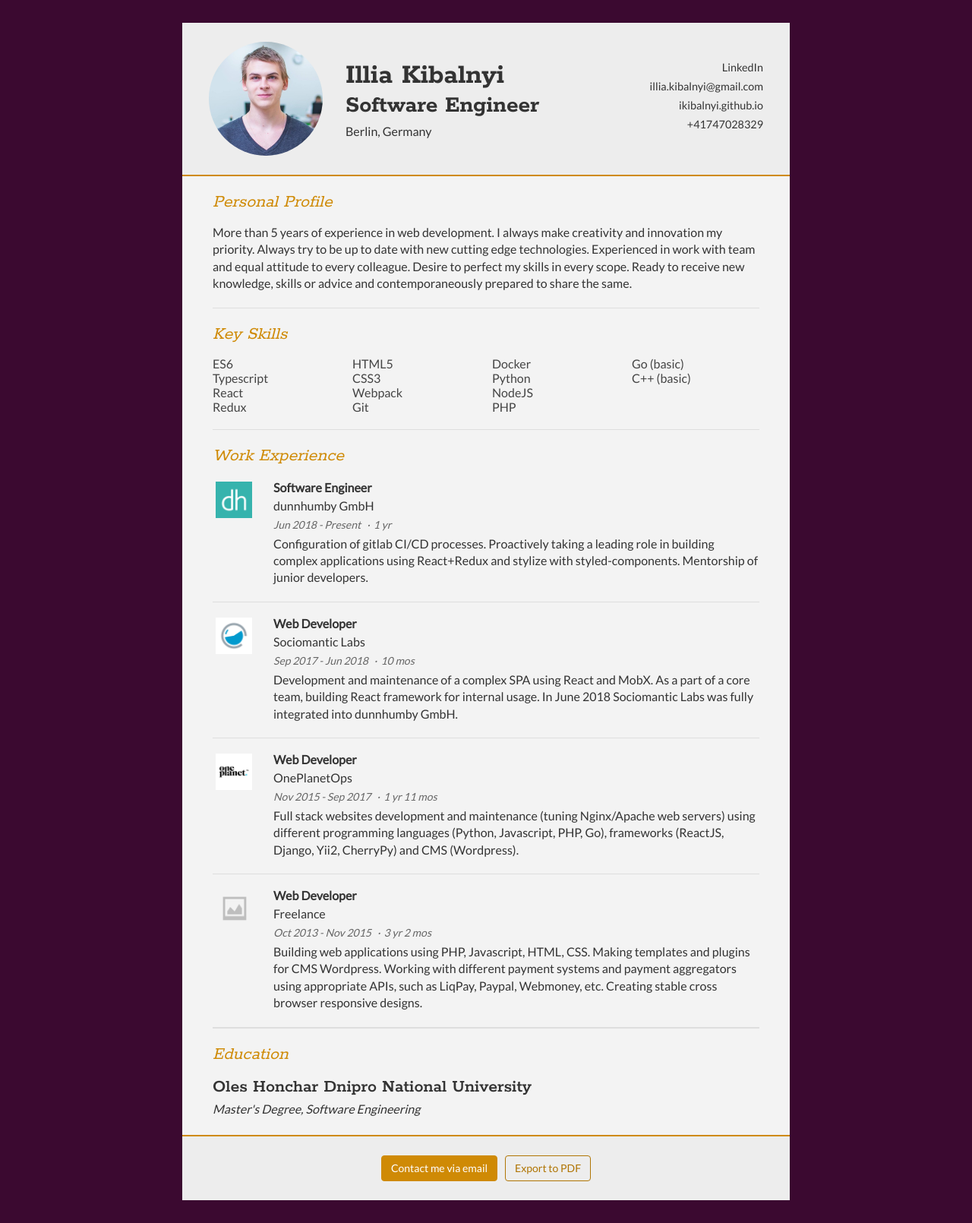
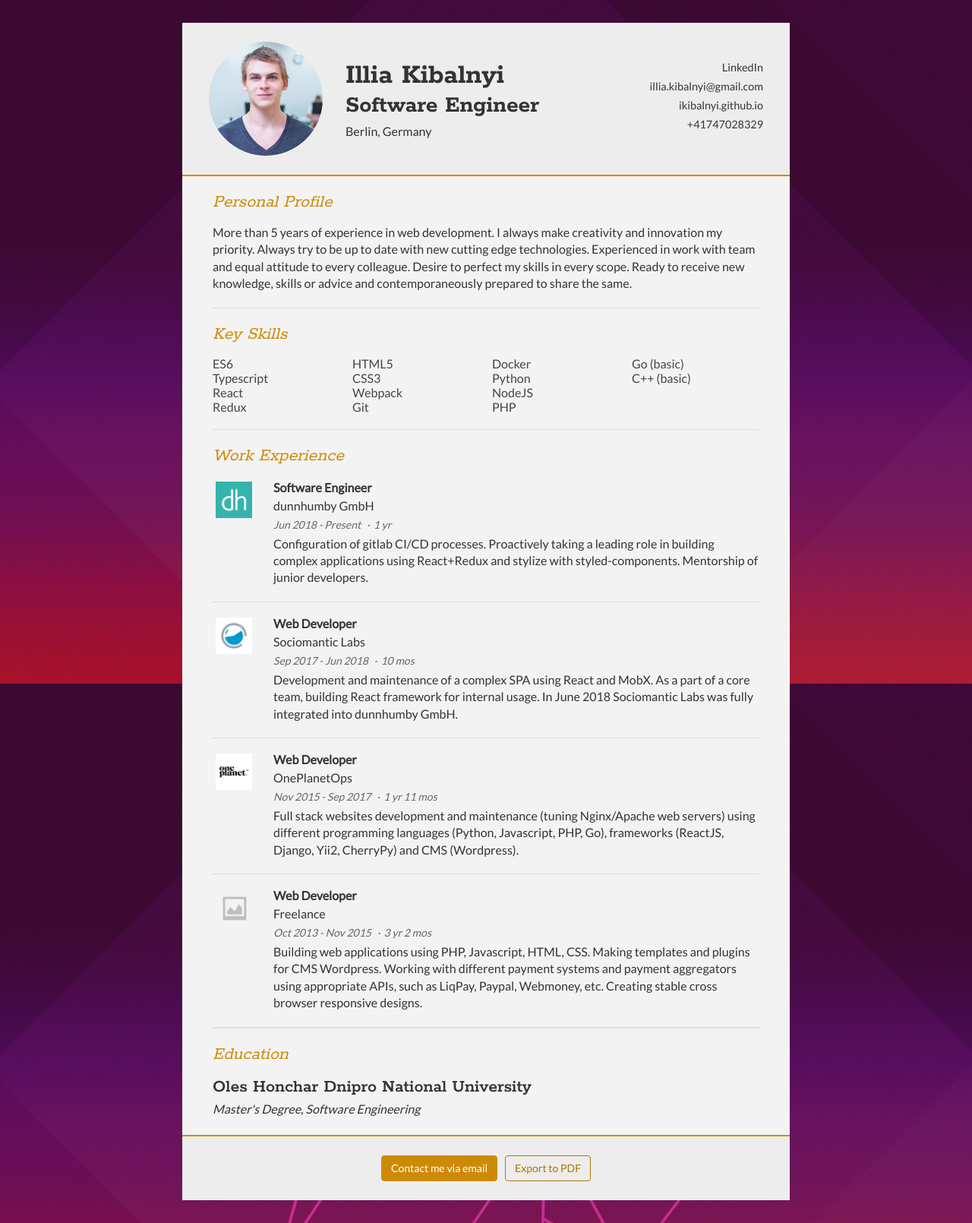
Before and after one commit to ikibalnyi/ikibalnyi.github.io, a Jekyll site: the page built from index.html, in a window 1280 px wide. Shown: the whole page at 76% size. Built offline with Jekyll 4.4.1, drawn with Linux system fonts in a browser that asks for light colours.

Commit message:
Fix bg image path.

```diff
--- a/_sass/_base.scss
+++ b/_sass/_base.scss
@@ -33,7 +33,7 @@ body {
     flex-direction: column;
 
     @media (min-width: $screen-sm) {
-        background: #3b0930 url(assets/images/bg.jpeg) no-repeat center / cover;
+        background: #3b0930 url(/assets/images/bg.jpeg) no-repeat center / cover;
         background-attachment: fixed;
     }
 }
```
